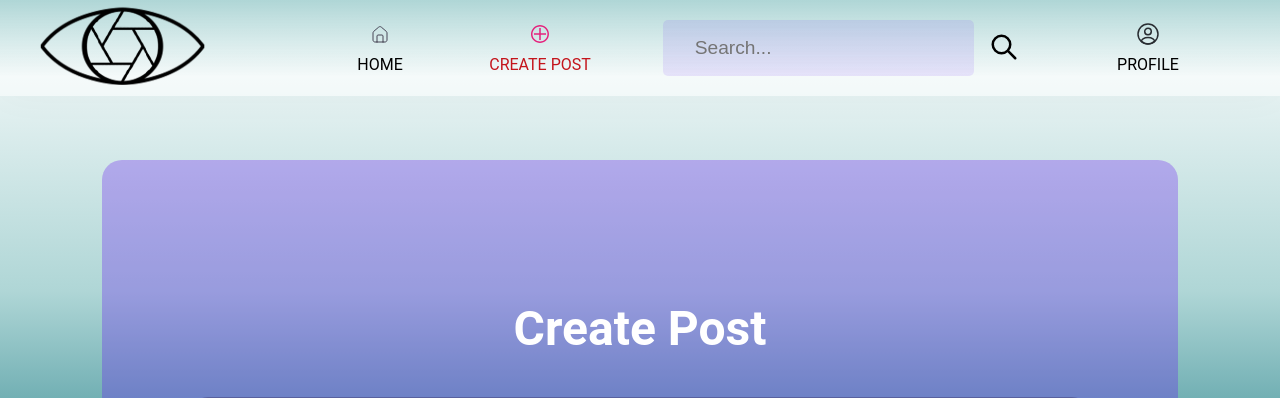
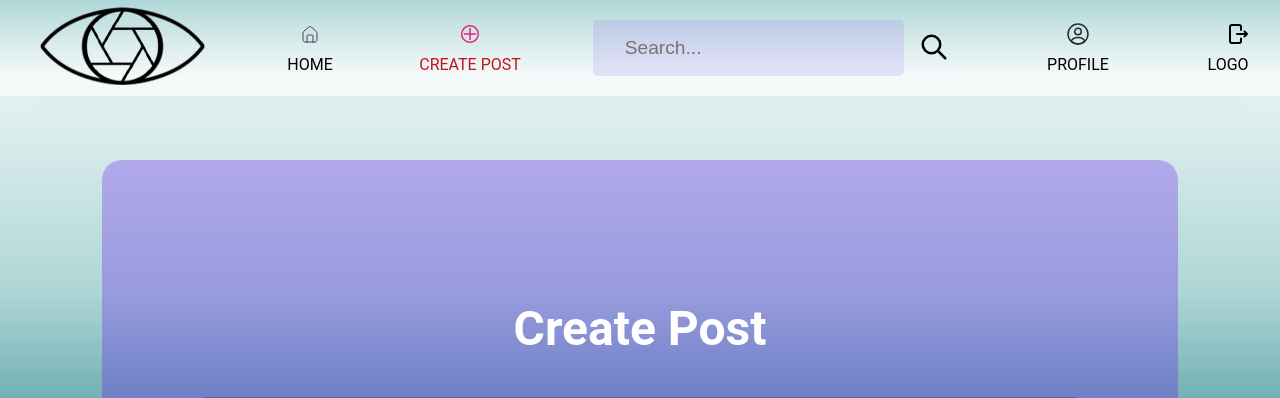
Before and after one commit to 2767753o/wad2-ae-group1d, a Django app: page /blink/create/ in a window 1280 px wide; the page is wider, and only the part inside the window is pictured. Shown: the top 398 px of that part. Run offline with Django 3.2, Linux system fonts and the light colour scheme; a user stored in the database is signed in.

Commit message:
centering

```diff
--- a/blink/static/css/styles.Scss
+++ b/blink/static/css/styles.Scss
@@ -20,6 +20,7 @@ body {
 .header{
     $ref: &;
     position: sticky;
+    justify-content: center;
     top: 0;
     left: 0;
     right: 0;
@@ -36,6 +37,7 @@ body {
 .navbar {
   display: flex;
   align-items: center;
+  justify-content: center;
   height: 100%;
   margin: 0;
   overflow: hidden;
--- a/blink/static/css/styles.css
+++ b/blink/static/css/styles.css
@@ -18,6 +18,7 @@ body {
 
 .header {
   position: sticky;
+  justify-content: center;
   top: 0;
   left: 0;
   right: 0;
@@ -34,6 +35,7 @@ body {
 .navbar {
   display: flex;
   align-items: center;
+  justify-content: center;
   height: 100%;
   margin: 0;
   overflow: hidden;
```
Also changed, not shown: 1 other file.
